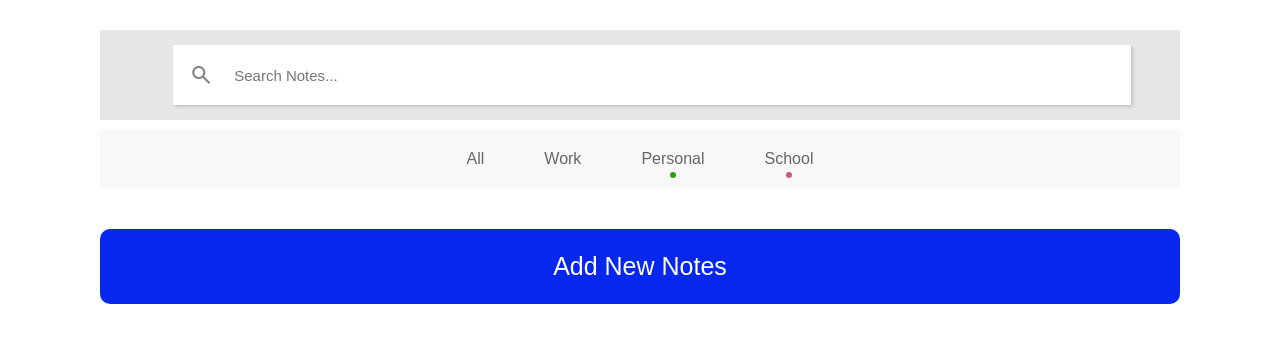
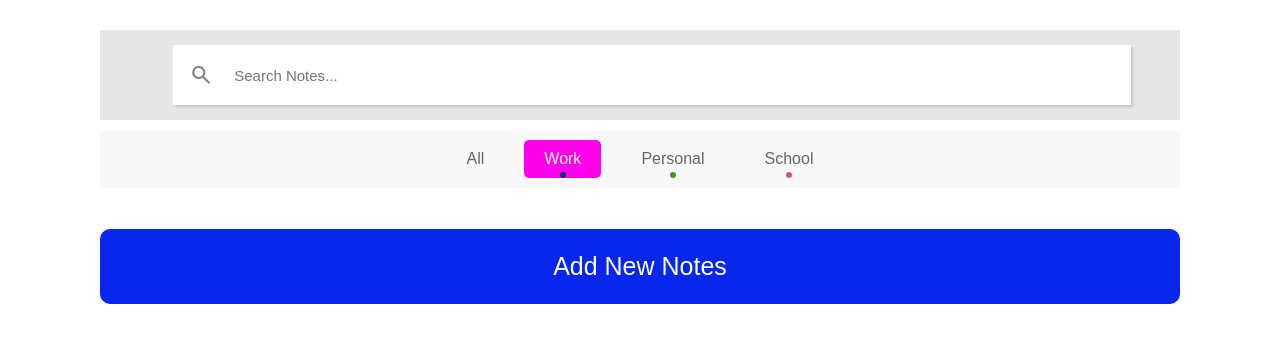
Before and after one commit to fajri-farid/FP_SCEMATICT_29, a plain HTML site: page index.html in a window 1280 px wide. In both pictures the pointer is over the button "Work". Drawn offline with nearby package versions, Linux system fonts and the light colour scheme; no server answers.

Commit message:
edit data done

```diff
--- a/style.css
+++ b/style.css
@@ -89,16 +89,16 @@ body {
   background-color: cornflowerblue;
   color: #fff;
 }
-#work:hover {
-  background-color: #03346e;
+#Work:hover {
+  background-color: #ff00ea;
   color: #fff;
 }
 #Personal:hover {
-  background-color: #399918;
+  background-color: #ff8800;
   color: #fff;
 }
 #School:hover {
-  background-color: #c75b7a;
+  background-color: #0011ff;
   color: #fff;
 }
 
@@ -120,7 +120,7 @@ body {
   background-color: orange;
 }
 
-.nav-button[id="work"]::after {
+.nav-button[id="Work"]::after {
   background-color: #03346e;
 }
 
```
